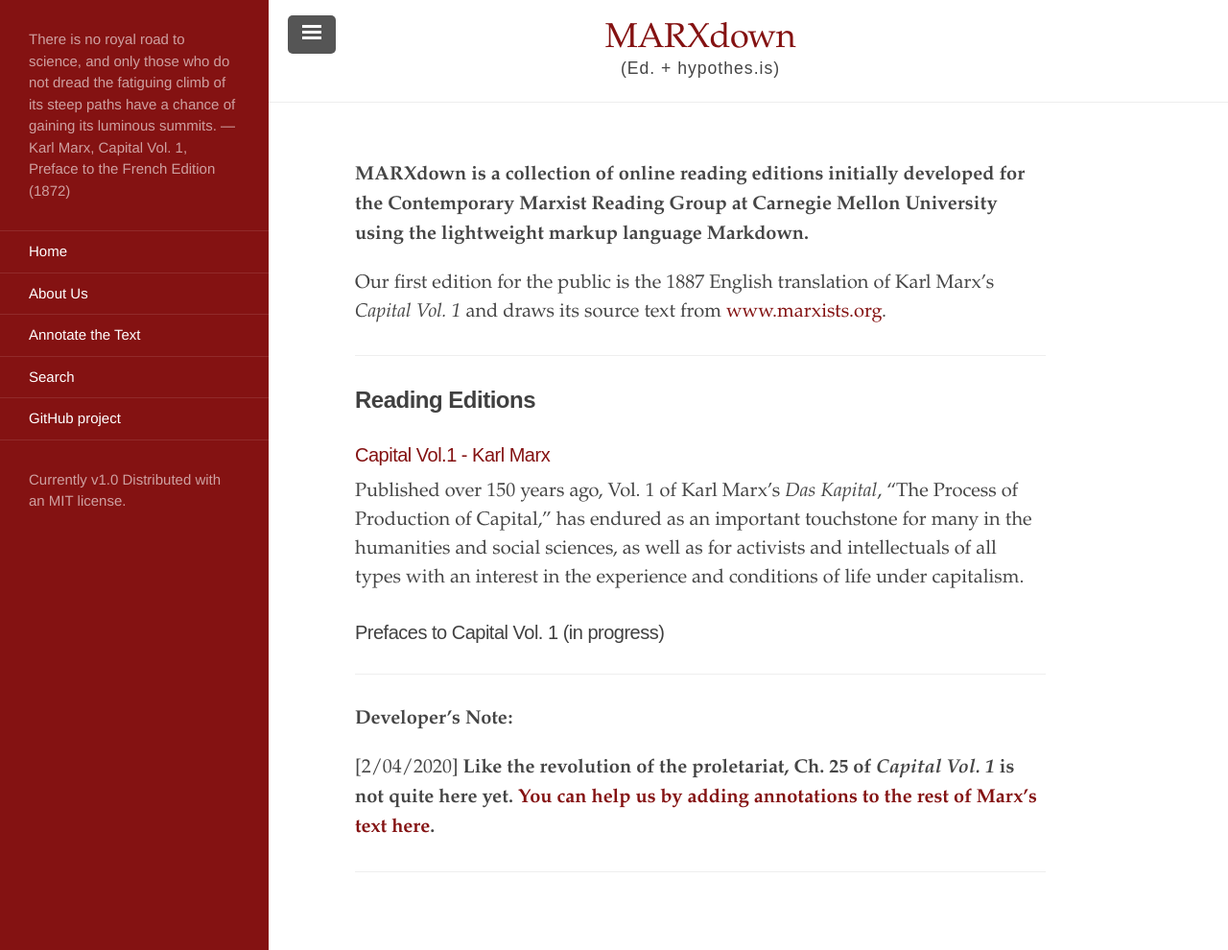
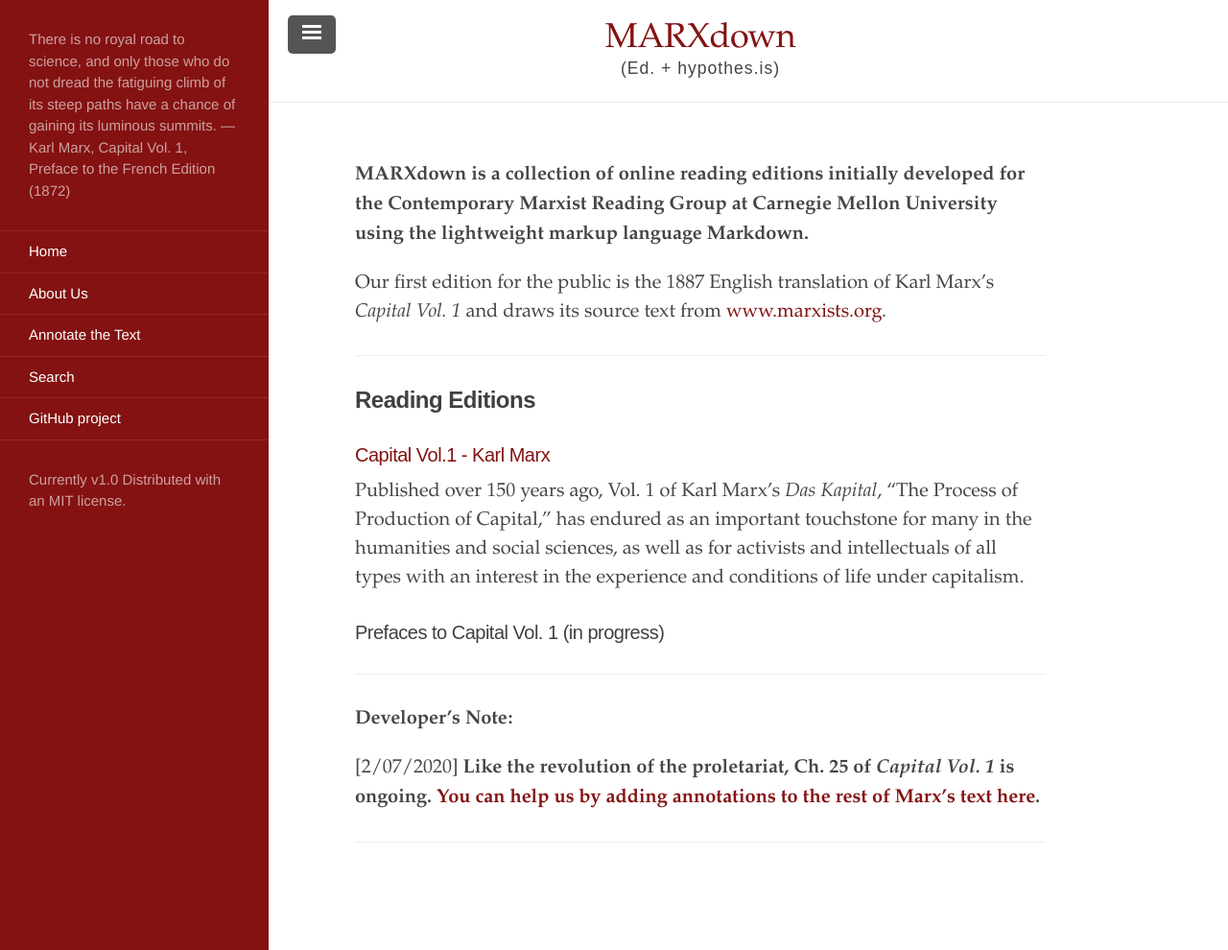
Before and after one commit to MARXdown/MARXdown.github.io, a Jekyll site: the page built from index.md, in a window 1280 px wide and 990 px high. Shown: the whole window at 96% size. Built offline with Jekyll 4.4.1, drawn with Linux system fonts in a browser that asks for light colours; a script that is not in the unit is left out.

Commit message:
edits to dev note

```diff
--- a/index.md
+++ b/index.md
@@ -19,6 +19,6 @@
 
 **Developer's Note:**
 
-[2/04/2020] **Like the revolution of the proletariat, Ch. 25 of *Capital Vol. 1* is not quite here yet. [You can help us by adding annotations to the rest of Marx's text here](https://marxdown.github.io/documentation/).**
+[2/07/2020] **Like the revolution of the proletariat, Ch. 25 of *Capital Vol. 1* is ongoing. [You can help us by adding annotations to the rest of Marx's text here](https://marxdown.github.io/documentation/).**
 
 <hr>
```
